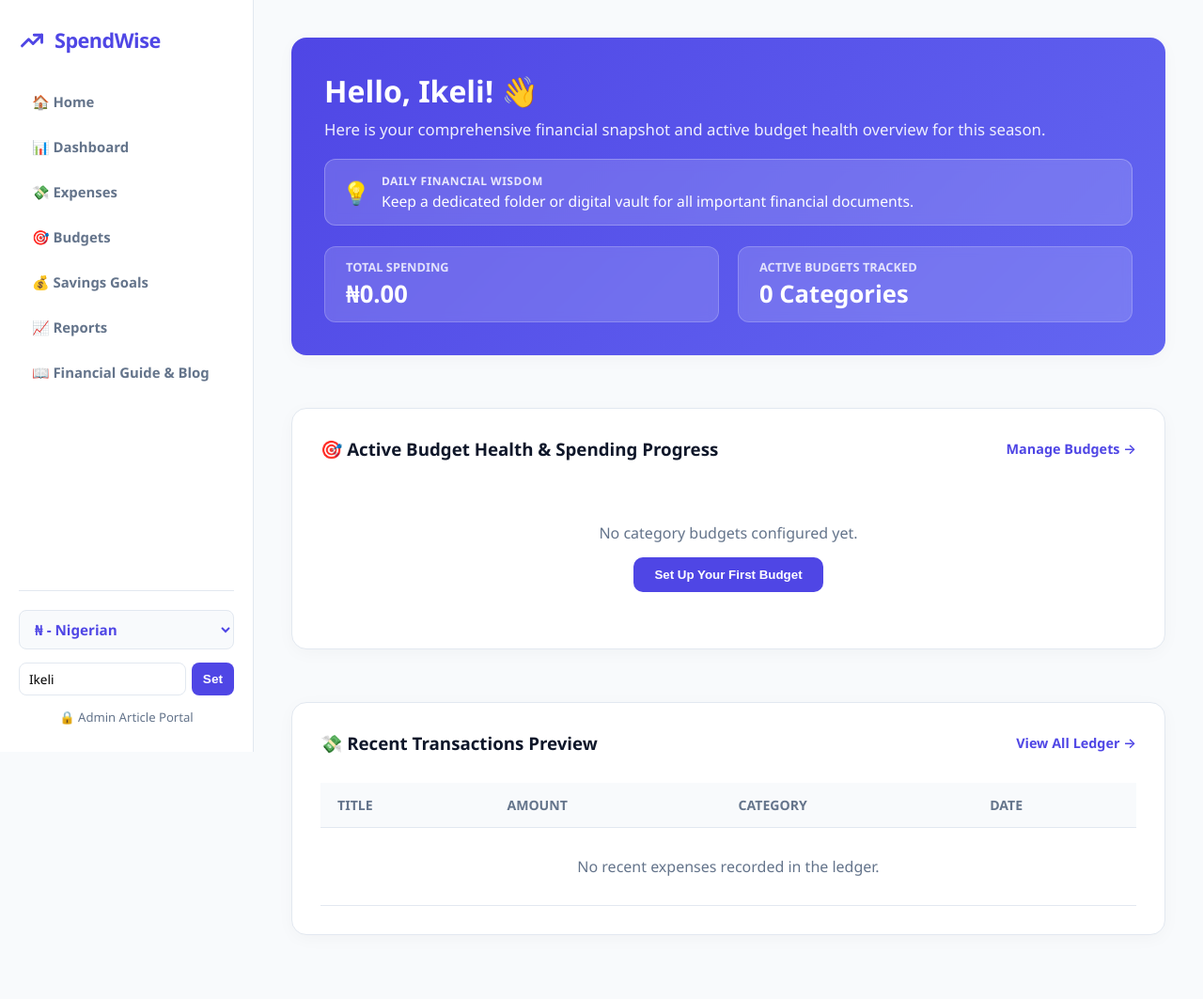
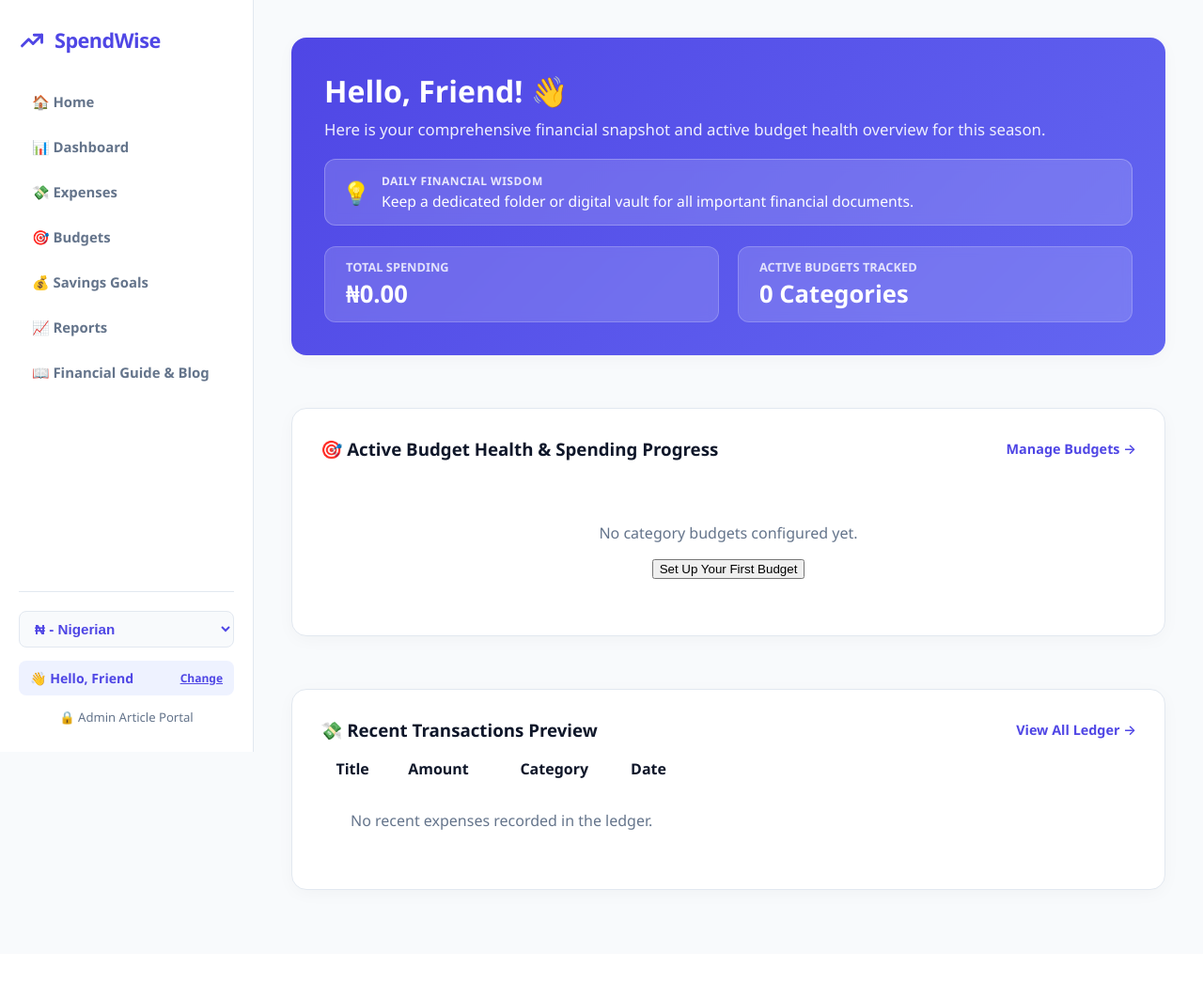
Before and after one commit to blessingonyinye123/SpendWise, a Flask app: page /dashboard in a window 1280 px wide. Shown: the whole page at 94% size. After the commit the page ends 947 px from the top, so only its background shows below. Run offline with Flask 3, Linux system fonts and the light colour scheme; data comes from the database, SQL or seed files in the repository; data that the repository does not hold is empty.

Commit message:
Fix app.py route order for user login and finalize setup

```diff
--- a/app.py
+++ b/app.py
@@ -304,7 +304,7 @@ def before_request():
     if 'currency' not in session:
         session['currency'] = '₦'
     if 'user_name' not in session:
-        session['user_name'] = 'Ikeli'
+        session['user_name'] = 'Friend'  # Default greeting for regular visitors
 
 @app.route("/set_currency", methods=["POST"])
 def set_currency():
@@ -313,12 +313,7 @@ def set_currency():
         session['currency'] = selected_currency
     return redirect(request.referrer or url_for('home'))
 
-@app.route("/set_name", methods=["POST"])
-def set_name():
-    name = request.form.get("user_name")
-    if name:
-        session['user_name'] = name.title()
-    return redirect(request.referrer or url_for('home'))
+# NOTE: The /set_name route was removed here so users cannot change names manually!
 
 @app.route("/")
 def home():
@@ -388,13 +383,30 @@ def reports_page():
     return render_template("reports.html", daily=daily_summary, monthly=monthly_summary,
                            currency=session.get('currency', '₦'), currencies=CURRENCIES)
 
+# --- SECURE BLOG & ADMIN ROUTES ---
+
 @app.route("/blog")
 def blog_page():
     posts = database.get_blog_posts()
     return render_template("blog.html", posts=posts, currency=session.get('currency', '₦'), currencies=CURRENCIES)
 
+@app.route("/admin/login", methods=["GET", "POST"])
+def admin_login():
+    if request.method == "POST":
+        passcode = request.form.get("passcode")
+        if passcode == "mysecretpassword":  # You can change this password to anything you want!
+            session['is_admin'] = True
+            session['user_name'] = 'Ikeli'  # Automatically sets your owner name when you log in
+            return redirect(url_for("admin_blog"))
+        else:
+            return render_template("admin_login.html", error="Incorrect Passcode", currency=session.get('currency', '₦'), currencies=CURRENCIES)
+    return render_template("admin_login.html", currency=session.get('currency', '₦'), currencies=CURRENCIES)
+
 @app.route("/admin/blog", methods=["GET", "POST"])
 def admin_blog():
+    if not session.get('is_admin'):
+        return redirect(url_for("admin_login"))
+
     if request.method == "POST":
         title = request.form.get("title")
         content = request.form.get("content")
@@ -402,13 +414,18 @@ def admin_blog():
         date = request.form.get("date")
         database.add_blog_post(title, content, image_url, date)
         return redirect(url_for("blog_page"))
+
     posts = database.get_blog_posts()
     return render_template("admin_blog.html", posts=posts, currency=session.get('currency', '₦'), currencies=CURRENCIES)
 
 @app.route("/admin/blog/delete/<int:post_id>")
 def delete_blog(post_id):
+    if not session.get('is_admin'):
+        return redirect(url_for("admin_login"))
     database.delete_blog_post(post_id)
     return redirect(url_for("admin_blog"))
+
+# --- ALL OTHER APP ROUTES REMAIN THE SAME ---
 
 @app.route("/add", methods=["POST"])
 def add():
@@ -461,5 +478,14 @@ def execute_clear():
         database.clear_budgets()
     return redirect(url_for("expenses_page"))
 
+@app.route("/login", methods=["GET", "POST"])
+def user_login():
+    if request.method == "POST":
+        name = request.form.get("user_name")
+        if name:
+            session['user_name'] = name.title()
+        return redirect(url_for('home'))
+    return render_template("user_login.html", currency=session.get('currency', '₦'), currencies=CURRENCIES)
+
 if __name__ == "__main__":
     app.run(debug=True)
--- a/templates/base.html
+++ b/templates/base.html
@@ -32,12 +32,6 @@
             to { opacity: 1; transform: translateY(0); }
         }
 
-        @keyframes subtlePulse {
-            0% { box-shadow: 0 0 0 0 rgba(79, 70, 229, 0.2); }
-            70% { box-shadow: 0 0 0 10px rgba(79, 70, 229, 0); }
-            100% { box-shadow: 0 0 0 0 rgba(79, 70, 229, 0); }
-        }
-
         sidebar {
             width: 270px;
             background: var(--card-bg);
@@ -50,7 +44,6 @@
             height: 100vh;
             box-sizing: border-box;
             z-index: 100;
-            transition: all 0.3s cubic-bezier(0.4, 0, 0.2, 1);
         }
 
         .sidebar-top {
@@ -155,34 +148,6 @@
             padding: 30px;
             margin-bottom: 28px;
             border: 1px solid var(--border);
-            transition: transform 0.25s ease, box-shadow 0.25s ease;
-        }
-
-        .card:hover {
-            transform: translateY(-2px);
-            box-shadow: 0 10px 25px -4px rgba(0, 0, 0, 0.06);
-        }
-
-        h2, h3 {
-            margin-top: 0;
-            color: var(--text);
-        }
-
-        button {
-            background-color: var(--primary);
-            color: white;
-            border: none;
-            padding: 11px 22px;
-            border-radius: 10px;
-            font-weight: 600;
-            cursor: pointer;
-            transition: all 0.2s ease;
-        }
-
-        button:hover {
-            background-color: var(--primary-hover);
-            transform: translateY(-1px);
-            box-shadow: 0 4px 12px rgba(79, 70, 229, 0.25);
         }
 
         input, select, textarea {
@@ -193,43 +158,7 @@
             outline: none;
             width: 100%;
             box-sizing: border-box;
-            font-family: inherit;
             background: #fff;
-            transition: border-color 0.2s, box-shadow 0.2s;
-        }
-
-        input:focus, select:focus, textarea:focus {
-            border-color: var(--primary);
-            box-shadow: 0 0 0 3px rgba(79, 70, 229, 0.12);
-        }
-
-        table {
-            width: 100%;
-            border-collapse: collapse;
-            text-align: left;
-            margin-top: 15px;
-        }
-
-        th, td {
-            padding: 14px 18px;
-            border-bottom: 1px solid var(--border);
-        }
-
-        th {
-            font-weight: 600;
-            color: var(--text-light);
-            background-color: #f8fafc;
-            font-size: 0.88rem;
-            text-transform: uppercase;
-        }
-
-        .badge {
-            background-color: #eef2ff;
-            color: var(--primary);
-            padding: 5px 12px;
-            border-radius: 20px;
-            font-size: 0.83rem;
-            font-weight: 600;
         }
 
         @media (max-width: 900px) {
@@ -242,9 +171,6 @@
                 border-bottom: 1px solid var(--border);
                 padding: 20px;
             }
-            .sidebar-top { gap: 18px; }
-            .nav-links { flex-direction: row; flex-wrap: wrap; gap: 8px; }
-            .nav-links a { padding: 8px 12px; font-size: 0.85rem; }
             .main-content { margin-left: 0; padding: 20px 16px; max-width: 100%; }
         }
     </style>
@@ -281,10 +207,10 @@
                 </select>
             </form>
 
-            <form action="/set_name" method="POST" style="display: flex; gap: 6px;">
-                <input type="text" name="user_name" value="{{ session.get('user_name', 'Ikeli') }}" placeholder="Your Name" style="padding: 7px 10px; font-size: 0.85rem; border-radius: 8px;">
-                <button type="submit" style="padding: 7px 12px; font-size: 0.85rem; border-radius: 8px;">Set</button>
-            </form>
+            <div style="background: #eef2ff; color: var(--primary); padding: 9px 12px; border-radius: 8px; font-size: 0.88rem; font-weight: 600; text-align: center; display: flex; justify-content: space-between; align-items: center;">
+                <span>👋 Hello, {{ session.get('user_name', 'Friend') }}</span>
+                <a href="/login" style="font-size: 0.75rem; color: var(--primary); text-decoration: underline;">Change</a>
+            </div>
 
             <a href="/admin/blog" class="admin-link">🔒 Admin Article Portal</a>
         </div>
```
Also changed, not shown: Templates/base.html (+4 -78 lines), templates/admin_login.html (added, +23 -0 lines), templates/user_login.html (added, +18 -0 lines).
